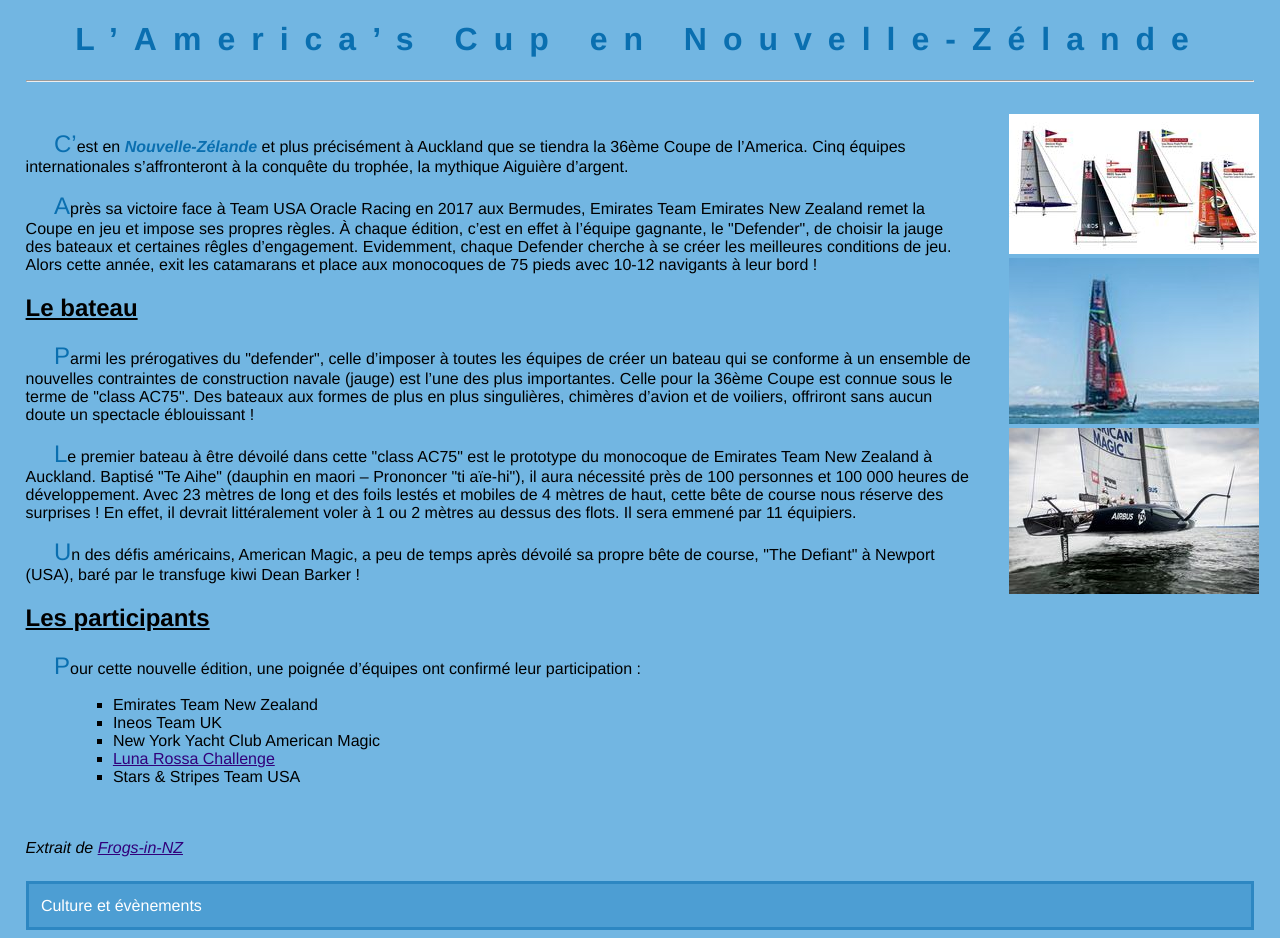
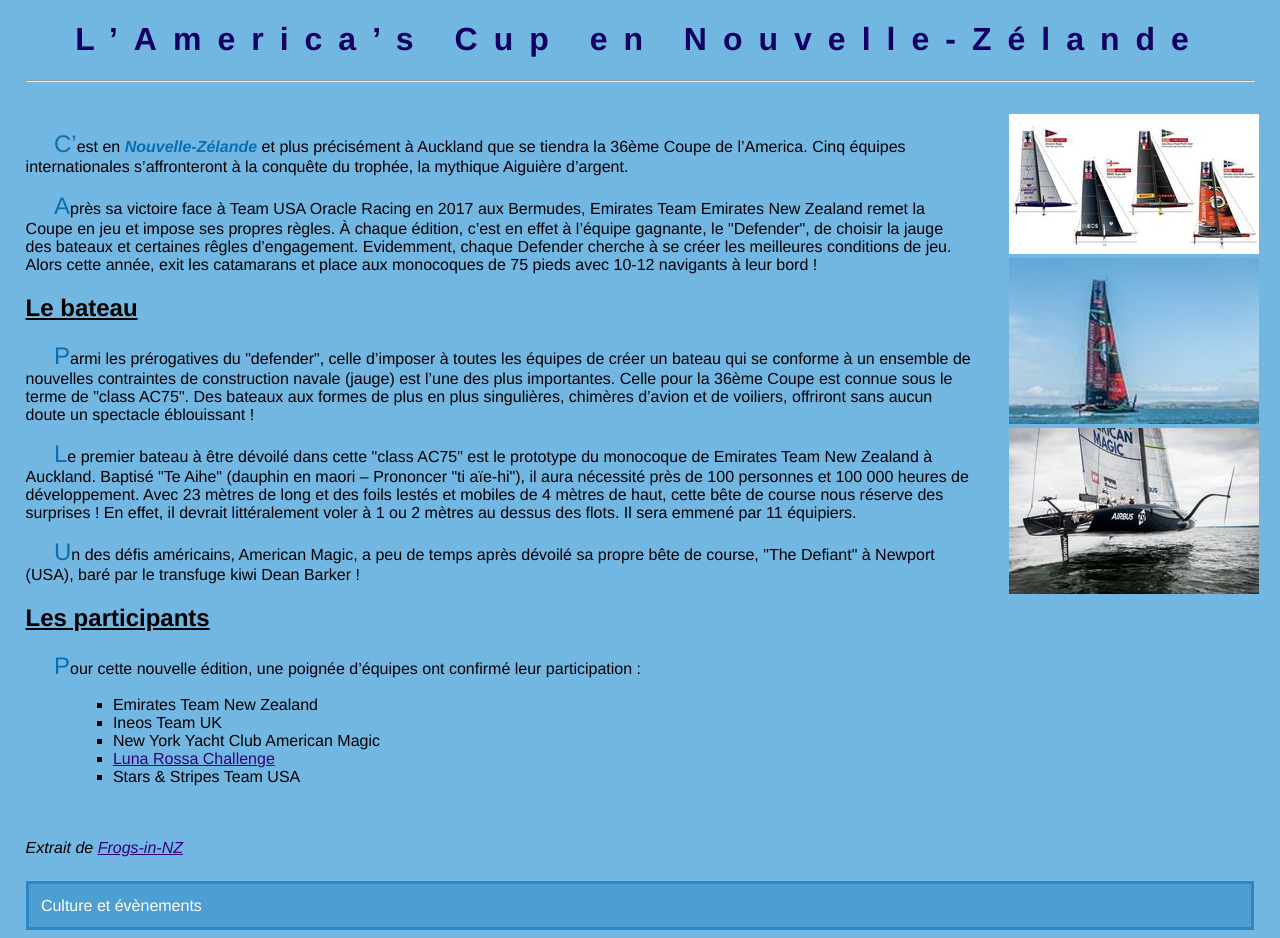
Before and after one commit to ClementBarreda/ACwebProjet, a plain HTML site: page index.html in a window 1280 px wide. Drawn offline with Linux system fonts and the light colour scheme.

Commit message:
Changement couleur titre

```diff
--- a/styles/36_americas_cup.css
+++ b/styles/36_americas_cup.css
@@ -14,7 +14,7 @@ header
 h1    /* Style à appliquer sur les titres h1 */
 {
   text-align: center;
-  color: #0A6FB0;
+  color: #140062;
   letter-spacing: 0.5em;
 }
 h2     /* Style à appliquer sur les sous-titres h2 */
```
